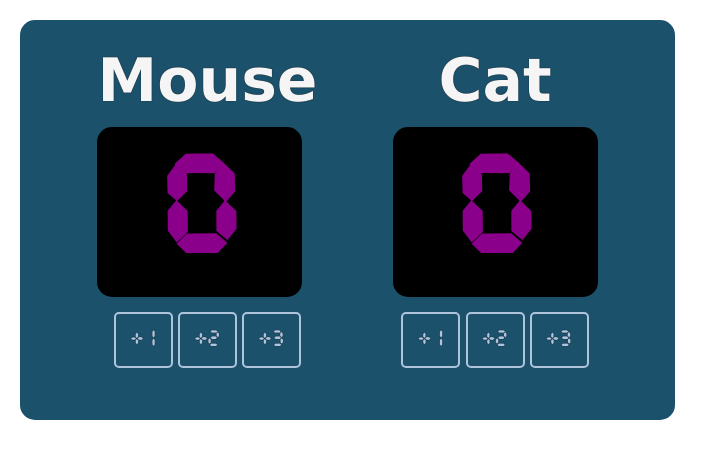
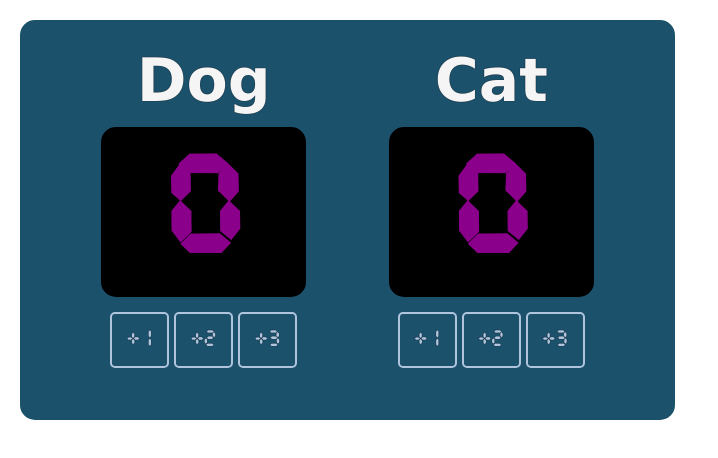
Before and after one commit to saprob/Scoreboard, a website built with Vite: page index.html in a window 1280 px wide. Shown: the whole page, without its empty margins (0-718 px from the left). Built offline with nearby package versions, Linux system fonts and the light colour scheme.

Commit message:
SB-2-header change
change Headersname "Dog"

```diff
--- a/index.html
+++ b/index.html
@@ -7,7 +7,7 @@
 
         <div class="container">
                 <div>
-                    <h3>Mouse</h3>
+                    <h3>Dog</h3>
                     <!-- <div id="high-one"> -->
                     <div>
                      <h4 id="score-one">0</h4>
```
